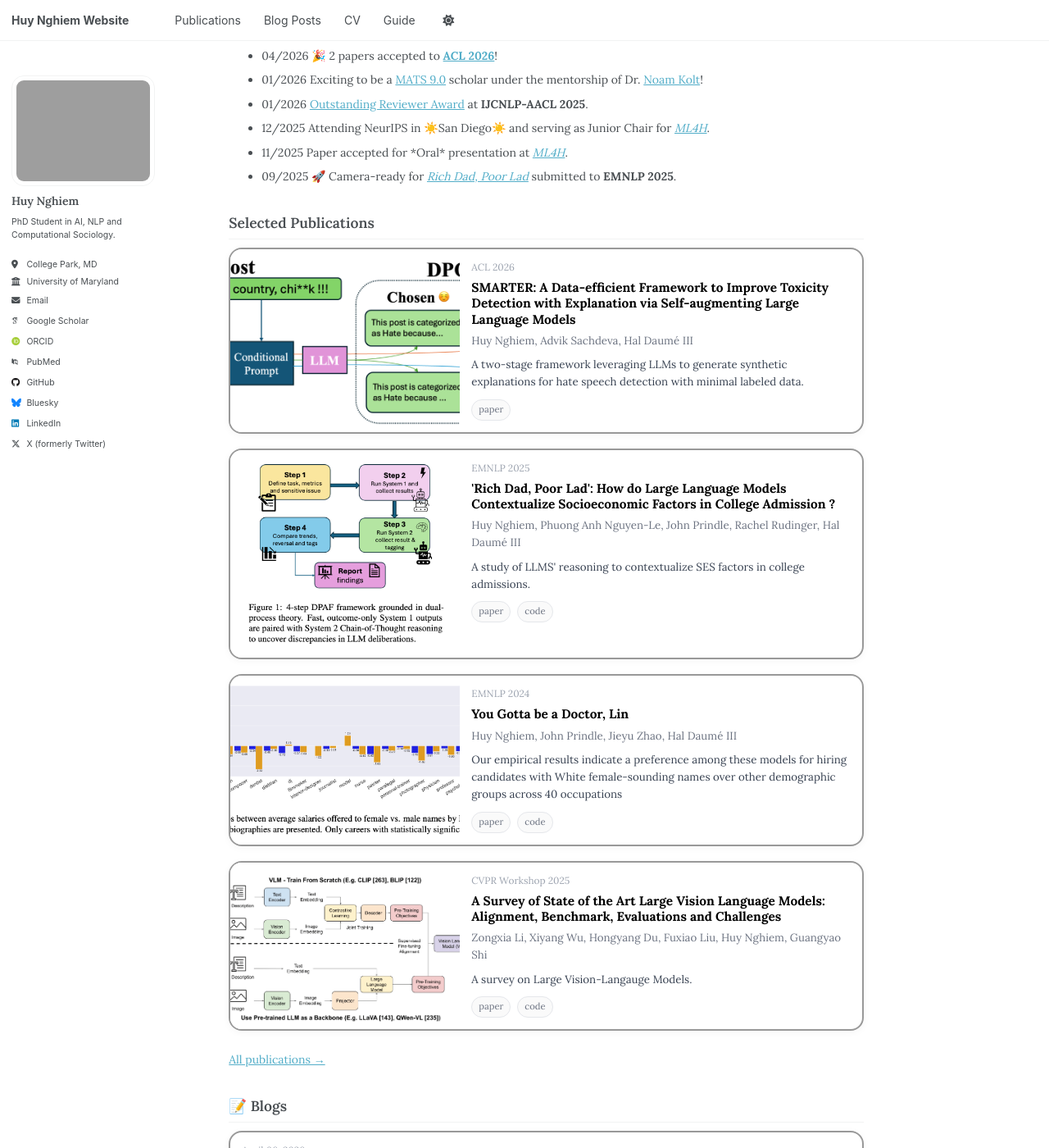
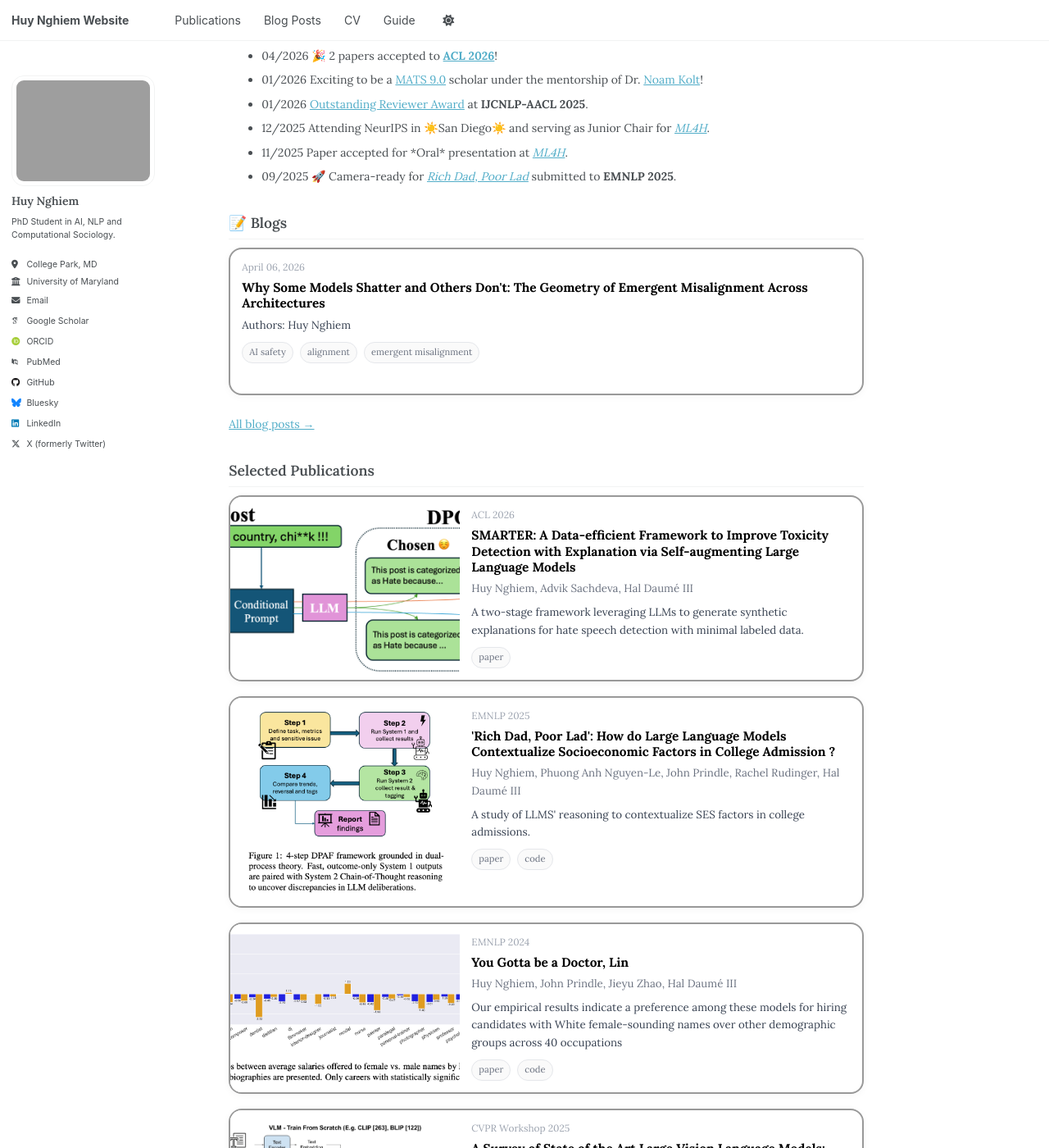
Before and after one commit to hnghiem-nlp/hnghiem-nlp.github.io, a Jekyll site: the page built from _pages/about.md, in a window 1280 px wide and 1400 px high, scrolled down 446 px. Shown: the whole window at 82% size. Built offline with Jekyll 4.4.1, drawn with Linux system fonts in a browser that asks for light colours; some web fonts are replaced; a script that is not in the unit is left out; some of the changed text lies outside the part shown.

Commit message:
Move Blogs section above Selected Publications
Co-Authored-By: Claude Opus 4.6 (1M context) <noreply@anthropic.com>

```diff
--- a/_pages/about.md
+++ b/_pages/about.md
@@ -51,10 +51,10 @@ In my free time, I enjoy casual hiking along scenic routes 🌲, exploring quain
 
 </ul>
 
+## 📝 Blogs
+
+{% include featured_blogs.html %}
+
 ## Selected Publications
 
 {% include featured_pubs.html %}
-
-## 📝 Blogs
-
-{% include featured_blogs.html %}
```
